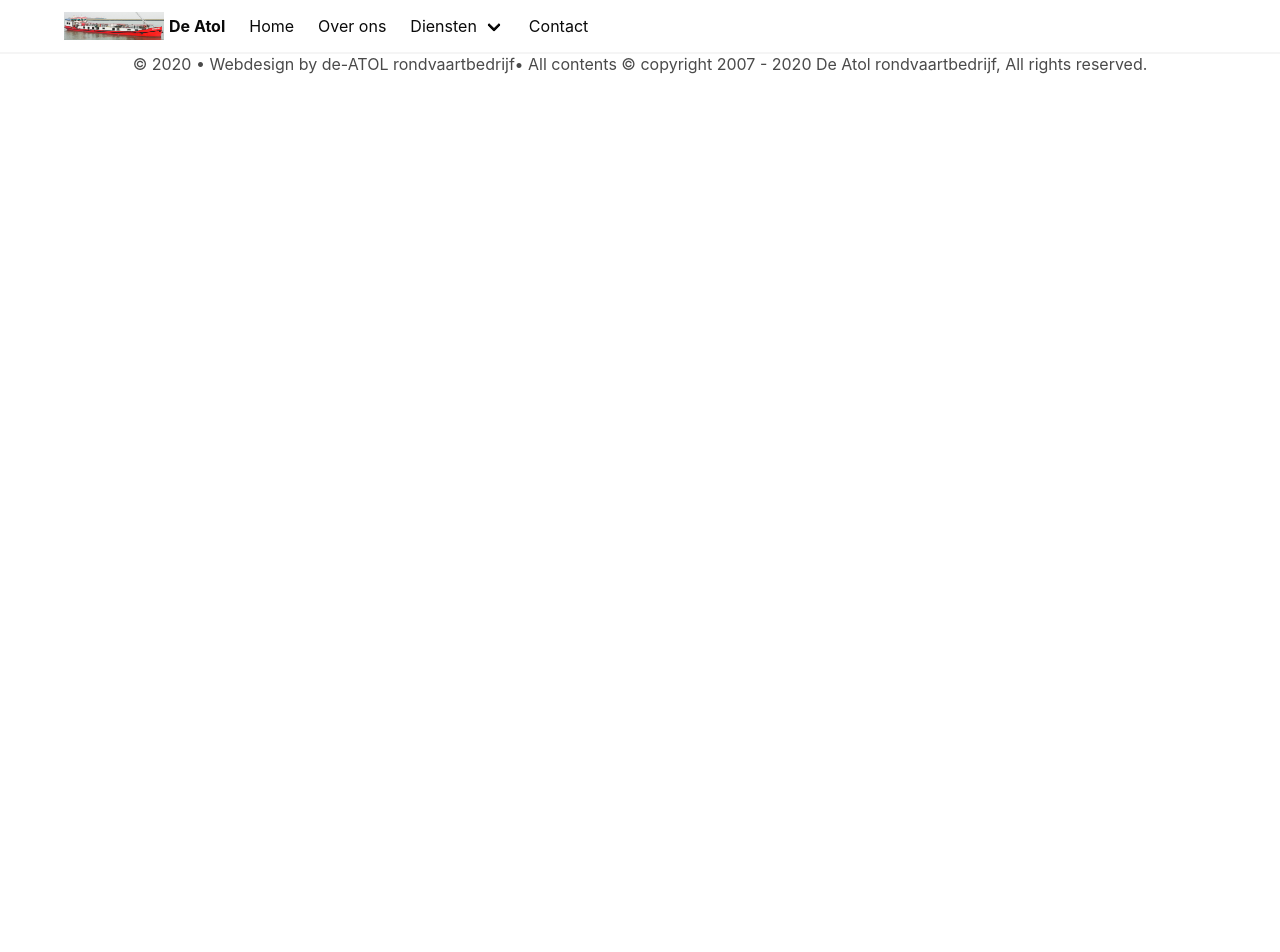
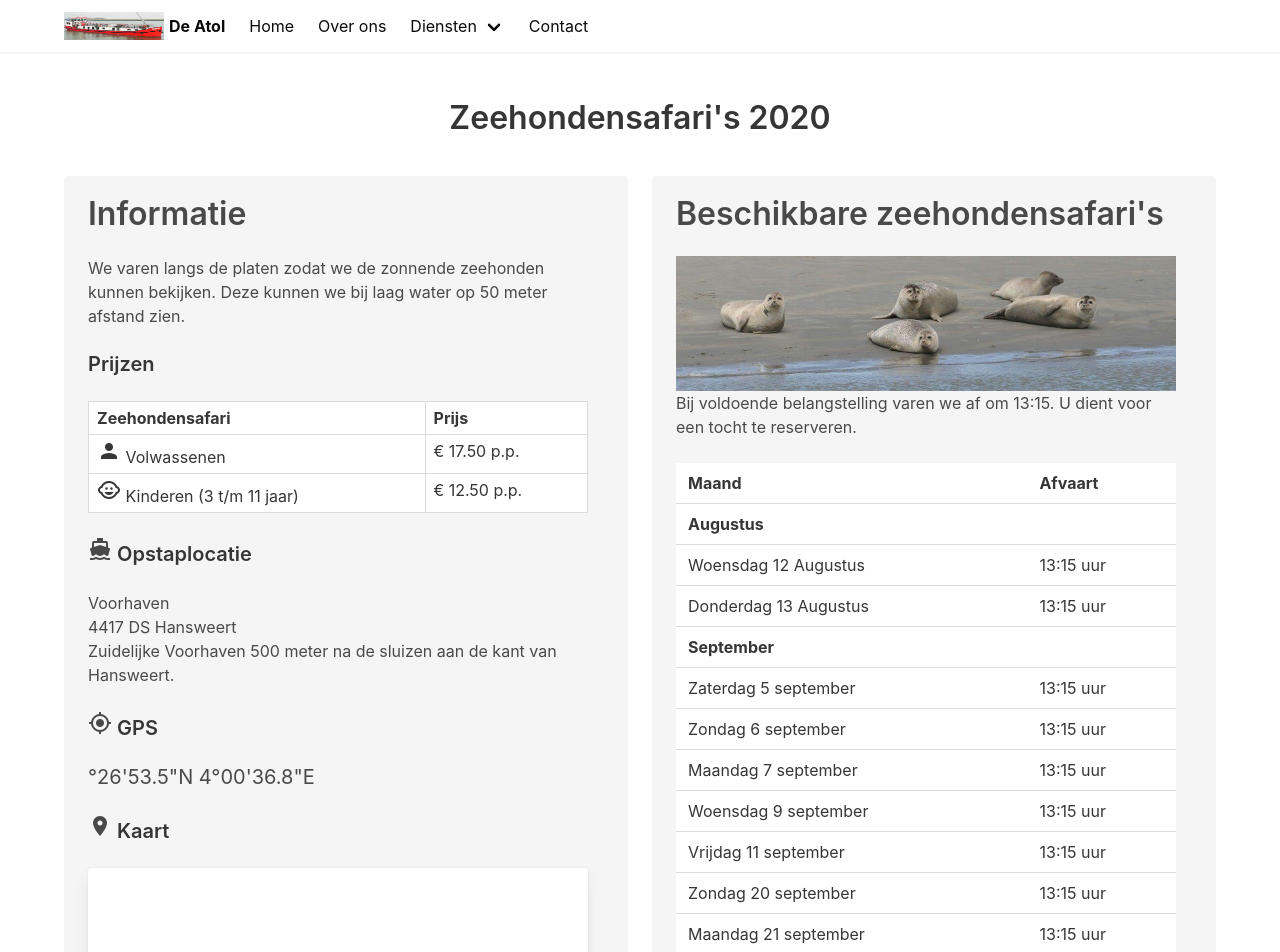
Before and after one commit to jbakker87/de-atol, an Angular app: page /diensten/safari in a window 1280 px wide. Before the commit this address led to /. Shown: the top 952 px of the page. Before the commit the page ends 800 px from the top, so only its background shows below. Built offline with nearby package versions, Linux system fonts and the light colour scheme; grey boxes are pictures that could not be loaded.

Commit message:
safari first layout, tiles fixed

```diff
--- a/src/app/app-routing.module.ts
+++ b/src/app/app-routing.module.ts
@@ -4,7 +4,7 @@ import { HomeComponent } from './home/home.component';
 import { ReserverenComponent } from './reserveren/reserveren.component';
 import { ContactComponent } from './contact/contact.component';
 import { VeerdienstComponent } from './diensten/veerdienst/veerdienst.component';
-
+import { SafariComponent } from './diensten/safari/safari.component';
 
 const routes: Routes = [
   {
@@ -14,6 +14,10 @@ const routes: Routes = [
   {
     path: 'diensten/veerdienst',
     component: VeerdienstComponent
+  },
+  {
+    path: 'diensten/safari',
+    component: SafariComponent
   },
   {
     path: 'home',
--- a/src/app/app.module.ts
+++ b/src/app/app.module.ts
@@ -19,6 +19,7 @@ import { MatIconModule } from "@angular/material/icon";
 import { FlexLayoutModule } from "@angular/flex-layout";
 import { ContactComponent } from './contact/contact.component';
 import { VeerdienstComponent } from './diensten/veerdienst/veerdienst.component';
+import { SafariComponent } from './diensten/safari/safari.component';
 
 
 @NgModule({
@@ -30,6 +31,7 @@ import { VeerdienstComponent } from './diensten/veerdienst/veerdienst.component'
     SidenavComponent,
     ContactComponent,
     VeerdienstComponent,
+    SafariComponent,
   ],
   imports: [
     BrowserModule,
--- /dev/null
+++ b/src/app/diensten/safari/safari.component.html
@@ -0,0 +1,132 @@
+<section class="hero">
+    <div class="hero-body">
+      <div class="container has-text-centered">
+        <h1 class="title">
+          Zeehondensafari's 2020
+        </h1>
+        <h2 class="subtitle">
+
+        </h2>
+      </div>
+    </div>
+</section>
+<div class='container'>
+  <div class="columns is-centered">
+    <div class="tile is-ancestor is-12">
+      <div class="tile is-parent">
+        <article class="tile is-child notification is-light">
+          <p class="title">Informatie</p>
+          <p class="content">We varen langs de platen zodat we de zonnende zeehonden kunnen bekijken. Deze kunnen we bij laag water op 50 meter afstand zien.</p>
+            <p class="subtitle">
+              <strong> Prijzen</strong>
+            </p>
+          <table class="table is-bordered is-striped is-narrow is-hoverable is-fullwidth">
+              <tr>
+                <th>Zeehondensafari</th>
+                <th>Prijs</th>
+              </tr>
+              <tr>
+                <td><mat-icon>person</mat-icon> Volwassenen</td>
+                <td>€ {{ adultPrice | number : '1.2-2' }} p.p.</td>
+              </tr>
+              <tr>
+                <td><mat-icon>child_care</mat-icon> Kinderen (3 t/m 11 jaar)</td>
+                <td>€ {{ childPrice | number : '1.2-2' }} p.p.</td>
+              </tr>
+            </table>
+            <p class="subtitle">
+              <mat-icon>directions_boat</mat-icon><strong> Opstaplocatie</strong>
+            </p>
+            <div class="content">
+              Voorhaven <br>
+              4417 DS Hansweert <br>
+              Zuidelijke Voorhaven 500 meter na de sluizen aan de kant van Hansweert. <br>
+            </div>
+            <p class="subtitle">
+              <mat-icon>gps_fixed</mat-icon><strong> GPS</strong>
+            </p>
+            <div class="subtitle">
+              °26'53.5"N 4°00'36.8"E
+            </div>
+            <!-- 	Google maps iFrame Hansweert -->
+            <div class="subtitle">
+              <mat-icon>place</mat-icon><strong> Kaart</strong>
+            </div>
+            <div class="card">
+              <div class="card-image">
+                <figure class="image is-16by9">
+                  <iframe class="has-ratio" width="1280" height="720" src="https://www.google.com/maps/embed?pb=!1m18!1m12!1m3!1d621.6355750845335!2d4.009672829260125!3d51.44819899872662!2m3!1f0!2f0!3f0!3m2!1i1024!2i768!4f13.1!3m3!1m2!1s0x0%3A0x0!2zNTHCsDI2JzUzLjUiTiA0wrAwMCczNi44IkU!5e0!3m2!1snl!2snl!4v1597530556032!5m2!1snl!2snl" frameborder="0" allowfullscreen></iframe>
+                </figure>
+              </div>
+            </div>
+        </article>
+      </div>
+      <div class="tile is-parent">
+        <article class="tile is-child notification is-light">
+          <p class="title">Beschikbare zeehondensafari's</p>
+          <div class='image'>
+            <img src='assets/images/zeehonden.jpg'>
+          </div>
+          <p class="content">Bij voldoende belangstelling varen we af om 13:15. U dient voor een tocht te reserveren.</p>
+          <table class='table is-fullwidth'>
+              <tr>
+                  <th>Maand</th>
+                  <th>Afvaart</th>
+              </tr>
+              <tr>
+                  <th>Augustus</th>
+                  <th></th>
+              </tr>
+              <tr>
+                  <td>Woensdag 12 Augustus</td>
+                  <td>13:15 uur</td>
+              </tr>
+              <tr>
+                  <td>Donderdag 13 Augustus</td>
+                  <td>13:15 uur</td>
+              </tr>
+              <tr>
+                  <th>September</th>
+                  <th></th>
+              </tr>
+              <tr>
+                  <td>Zaterdag 5 september</td>
+                  <td>13:15 uur</td>
+              </tr>
+              <tr>
+                  <td>Zondag 6 september</td>
+                  <td>13:15 uur</td>
+              </tr>
+              <tr>
+                  <td>Maandag 7 september</td>
+                  <td>13:15 uur</td>
+              </tr>
+              <tr>
+                  <td>Woensdag 9 september</td>
+                  <td>13:15 uur</td>
+              </tr>
+              <tr>
+                  <td>Vrijdag 11 september</td>
+                  <td>13:15 uur</td>
+              </tr>
+              <tr>
+                  <td>Zondag 20 september</td>
+                  <td>13:15 uur</td>
+              </tr>
+              <tr>
+                  <td>Maandag 21 september</td>
+                  <td>13:15 uur</td>
+              </tr>
+              <tr>
+                  <td>Woensdag 23 september</td>
+                  <td>13:15 uur</td>
+              </tr>
+            </table>
+          <div>
+            <button class="button is-warning is-pulled-right" routerLink='/reserveren'>Reserveren</button>
+          </div>
+        </article>
+      </div>
+    </div>
+  </div>
+</div>
--- /dev/null
+++ b/src/app/diensten/safari/safari.component.ts
@@ -0,0 +1,18 @@
+import { Component, OnInit } from '@angular/core';
+
+@Component({
+  selector: 'app-safari',
+  templateUrl: './safari.component.html',
+  styleUrls: ['./safari.component.css']
+})
+export class SafariComponent implements OnInit {
+
+  adultPrice = 17.50;
+  childPrice = 12.50;
+
+  constructor() { }
+
+  ngOnInit(): void {
+  }
+
+}
--- a/src/app/diensten/veerdienst/veerdienst.component.html
+++ b/src/app/diensten/veerdienst/veerdienst.component.html
@@ -11,6 +11,7 @@
     </div>
   </div>
 </section>
+
 <div class="container">
   <div class="columns is-centered">
     <div class="tile is-ancestor is-8">
@@ -39,43 +40,19 @@
     </div>
   </div>
 </div>
+
+
+
+<div class="section">
   <div class='container'>
-  <div class="columns is-centered">
-    <div class="tile is-ancestor is-8">
-      <div class="tile is-parent">
-        <article class="tile is-child notification is-white">
-          <p class="title">Perkpolder</p>
-          <div class='container'>
-            <div class="columns is-centered">
-              <div class="tile is-ancestor is-12">
-                <div class="tile is-parent">
+    <div class="tile is-ancestor">
+      <div class="tile">
+        <!-- 	Perkpolder -->
+        <div class="tile is-parent is-vertical">
+          <div class="tile is-child">
+            <p class='title'>Perkpolder - Hansweert</p>
+          </div>
           <article class="tile is-child notification is-light">
-                  <!-- 	left frame -->
-                  <p class="subtitle">
-                    <mat-icon>directions_boat</mat-icon><strong> Opstaplocatie</strong>
-                  </p>
-                  <div class="content">
-                    Perkpolderhaven 1 <br>
-                    4588 RB Walsoorden <br>
-                    We zijn te bereiken via de oude N60 (N689) of via Noordstraat en dan rechts de Kalverdijk op.
-                  </div>
-                  <p class="subtitle">
-                    <mat-icon>gps_fixed</mat-icon><strong> GPS</strong>
-                  </p>
-                  <div class="content">
-                    51°23'54.3"N 4°01'00.0"E
-                  </div>
-                  </article>
-                </div>
-              </div>
-            </div>
-          </div>
-          <div class='container'>
-            <div class="columns is-centered">
-              <div class="tile is-ancestor is-12">
-                <div class="tile is-parent">
-                  <article class="tile is-child notification is-light">
-                  <!-- 	right frame -->
             <h1 class="subtitle">
               <mat-icon>access_time</mat-icon><strong> Vertrektijden</strong>
             </h1>
@@ -111,13 +88,24 @@
                 <td>16:15</td>
               </tr>
             </table>
-                  </article>
-                </div>
-              </div>
-            </div>
-          </div>
+            <p class="subtitle">
+              <mat-icon>directions_boat</mat-icon><strong> Opstaplocatie</strong>
+            </p>
+            <p class="content">
+              Perkpolderhaven 1 <br>
+              4588 RB Walsoorden <br>
+              We zijn te bereiken via de oude N60 (N689) of via Noordstraat en dan rechts de Kalverdijk op.
+            </p>
+            <p class="subtitle">
+              <mat-icon>gps_fixed</mat-icon><strong> GPS</strong>
+            </p>
+            <p class="subtitle">
+              51°23'54.3"N 4°01'00.0"E
+            </p>
             <!-- 	Google maps iFrame Perkpolder -->
-          <div class="section">
+            <p class="subtitle">
+              <mat-icon>place</mat-icon><strong> Kaart</strong>
+            </p>
             <div class="card">
               <div class="card-image">
                 <figure class="image is-16by9">
@@ -125,49 +113,14 @@
                 </figure>
               </div>
             </div>
-          </div>
           </article>
         </div>
+        <!-- 	Hansweert -->
+        <div class="tile is-parent is-vertical">
+          <div class="tile is-child">
+            <p class='title'>Hansweert - Perkpolder</p>
           </div>
-  </div>
-</div>
-<div class='container'>
-  <div class="columns is-centered">
-    <div class="tile is-ancestor is-8">
-      <div class="tile is-parent">
-        <article class="tile is-child notification is-white">
-          <p class="title">Hansweert</p>
-          <div class='container'>
-            <div class="columns is-centered">
-              <div class="tile is-ancestor is-12">
-                <div class="tile is-parent">
           <article class="tile is-child notification is-light">
-                  <!-- 	left frame -->
-                  <p class="subtitle">
-                    <mat-icon>directions_boat</mat-icon><strong> Opstaplocatie</strong>
-                  </p>
-                  <div class="content">
-                    Voorhaven <br>
-                    4417 DS Hansweert <br>
-                    Zuidelijke Voorhaven 500 meter na de sluizen aan de kant van Hansweert.
-                  </div>
-                  <p class="subtitle">
-                    <mat-icon>gps_fixed</mat-icon><strong> GPS</strong>
-                  </p>
-                  <div class="content">
-                    °26'53.5"N 4°00'36.8"E
-                  </div>
-                  </article>
-                </div>
-              </div>
-            </div>
-          </div>
-          <div class='container'>
-            <div class="columns is-centered">
-              <div class="tile is-ancestor is-12">
-                <div class="tile is-parent">
-                  <article class="tile is-child notification is-light">
-                  <!-- 	right frame -->
             <h1 class="subtitle">
               <mat-icon>access_time</mat-icon><strong> Vertrektijden</strong>
             </h1>
@@ -203,13 +156,24 @@
                 <td>17:00</td>
               </tr>
             </table>
-                  </article>
-                </div>
-              </div>
-            </div>
-          </div>
+            <p class="subtitle">
+              <mat-icon>directions_boat</mat-icon><strong> Opstaplocatie</strong>
+            </p>
+            <p class="content">
+              Voorhaven <br>
+              4417 DS Hansweert <br>
+              Zuidelijke Voorhaven 500 meter na de sluizen aan de kant van Hansweert. <br><br>
+            </p>
+            <p class="subtitle">
+              <mat-icon>gps_fixed</mat-icon><strong> GPS</strong>
+            </p>
+            <p class="subtitle">
+              °26'53.5"N 4°00'36.8"E
+            </p>
             <!-- 	Google maps iFrame Hansweert -->
-          <div class="section">
+            <p class="subtitle">
+              <mat-icon>place</mat-icon><strong> Kaart</strong>
+            </p>
             <div class="card">
               <div class="card-image">
                 <figure class="image is-16by9">
@@ -217,9 +181,9 @@
                 </figure>
               </div>
             </div>
-          </div>
           </article>
         </div>
       </div>
     </div>
   </div>
+</div>
--- a/src/app/footer/footer.component.html
+++ b/src/app/footer/footer.component.html
@@ -1,4 +1,4 @@
-<div class='container'>
+<div class='section'>
     <div class='container content has-text-centered'>
         <p>© 2020 • Webdesign by de-ATOL rondvaartbedrijf• All contents © copyright 2007 - 2020 De Atol rondvaartbedrijf, All rights reserved.</p>
     </div>
--- a/src/app/home/home.component.html
+++ b/src/app/home/home.component.html
@@ -12,7 +12,7 @@
                             </div>
                         </article>
                     </a>
-                    <a class = "tile is-parent" routerLink='reserveren'>
+                    <a class = "tile is-parent" routerLink='/diensten/safari'>
                         <article class = "tile is-child notification is-warning">
                             <p class="title">Zeehondensafari</p>
                             <p class="subtitle">Ga mee op avontuur.</p>
--- a/src/app/sidenav/sidenav.component.html
+++ b/src/app/sidenav/sidenav.component.html
@@ -21,7 +21,7 @@
           </a>
           <div class="navbar-dropdown">
             <a class="navbar-item" routerLink='/diensten/veerdienst'>Veerdienst</a>
-            <a class="navbar-item" routerLink='/reserveren'>Zeehondensafari</a>
+            <a class="navbar-item" routerLink='/diensten/safari'>Zeehondensafari</a>
             <a class="navbar-item">Rondvaart</a>
             <a class="navbar-item">Feesten en partijen</a>
             <a class="navbar-item">Sportvissen</a>
```
Also changed, not shown: src/app/contact/contact.component.html (+8 -10 lines), src/app/diensten/safari/safari.component.css (added), src/assets/images/zeehonden.jpg (added), 1 other file (tests, documents, lock files or other folders). Lines whose indentation alone changed are shown as unchanged.
